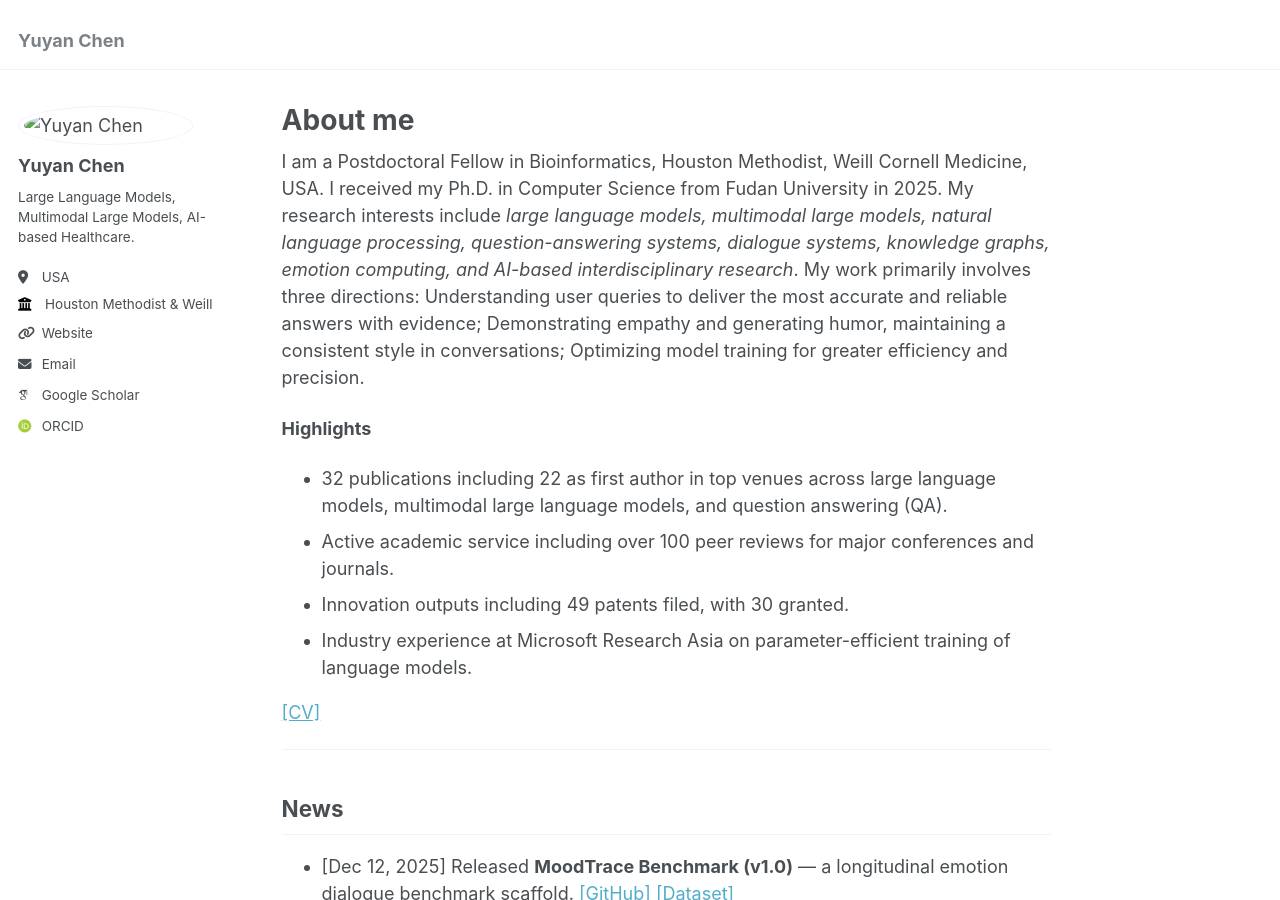
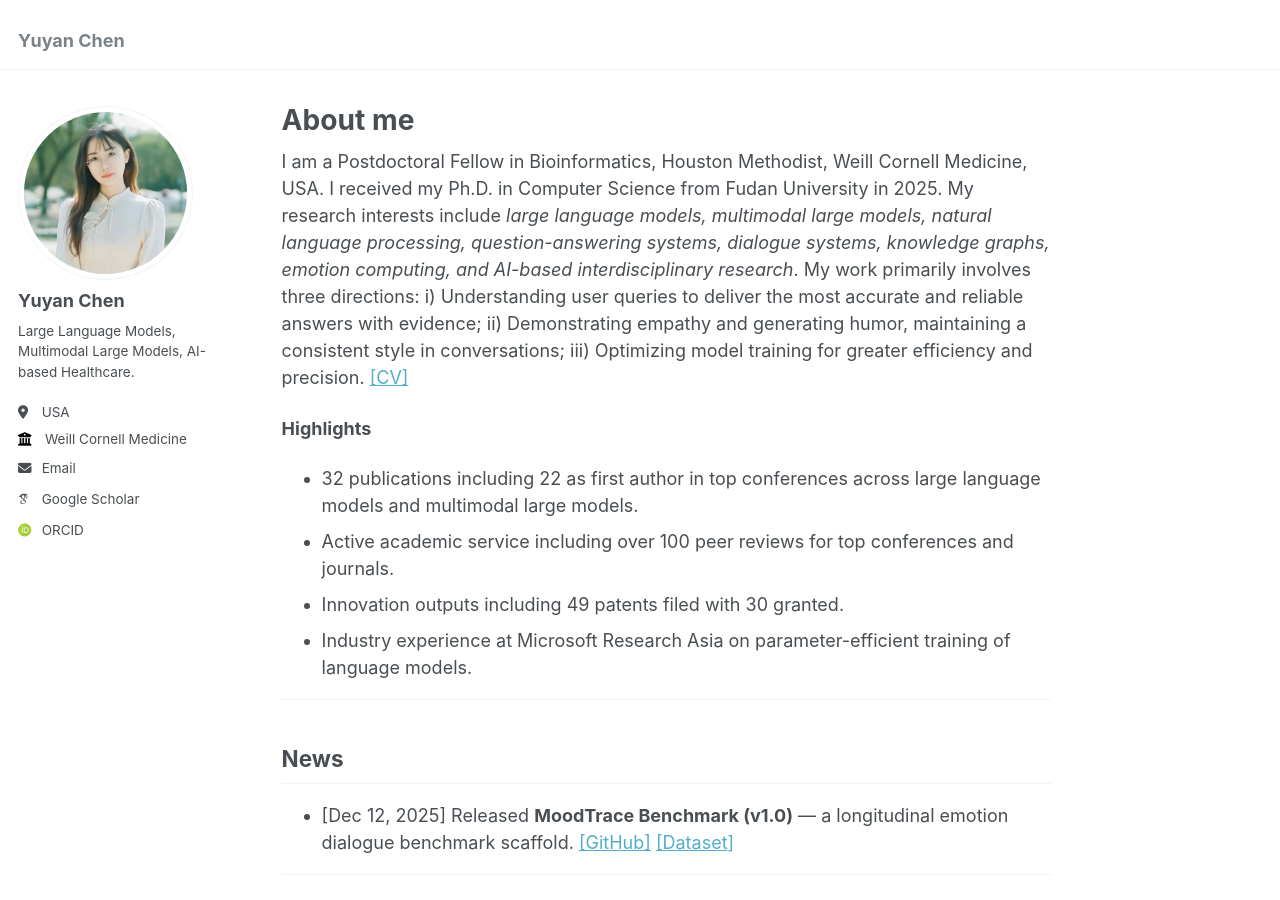
Before and after one commit to Yukyin/Yukyin.github.io, a Jekyll site: the page built from _pages/about.md, in a window 1280 px wide and 900 px high. Built offline with Jekyll 4.4.1, drawn with Linux system fonts in a browser that asks for light colours; some web fonts are replaced; some of the changed text lies outside the part shown.

Commit message:
Update homepage (about, publications, avatar, CV link)

```diff
--- a/_config.yml
+++ b/_config.yml
@@ -21,13 +21,13 @@ repository               : "Yukyin/Yukyin.github.io"
 #               Additional customization can be done by editing /_includes/author-profile.html
 author:
   # Biographic information
-  avatar           : "/images/cyy_new.jpg"
+  avatar           : "cyy_new.jpg"
   name             : "Yuyan Chen"
   pronouns         : # example: "she/her"
   bio              : "Large Language Models, Multimodal Large Models, AI-based Healthcare."
   location         : "USA"
-  employer         : "Houston Methodist & Weill Cornell Medicine"
-  uri              : "https://yukyin.github.io/"
+  employer         : "Weill Cornell Medicine"
+  # uri              : "https://yukyin.github.io/"
   email            : "yolandachen0313@gmail.com"
 
   # Academic websites
--- a/_pages/about.md
+++ b/_pages/about.md
@@ -8,15 +8,15 @@ redirect_from:
   - /about.html
 ---
 
-I am a Postdoctoral Fellow in Bioinformatics, Houston Methodist, Weill Cornell Medicine, USA. I received my Ph.D. in Computer Science from Fudan University in 2025. My research interests include <i>large language models, multimodal large models, natural language processing, question-answering systems, dialogue systems, knowledge graphs, emotion computing, and AI-based interdisciplinary research</i>. My work primarily involves three directions: Understanding user queries to deliver the most accurate and reliable answers with evidence; Demonstrating empathy and generating humor, maintaining a consistent style in conversations; Optimizing model training for greater efficiency and precision.
+I am a Postdoctoral Fellow in Bioinformatics, Houston Methodist, Weill Cornell Medicine, USA. I received my Ph.D. in Computer Science from Fudan University in 2025. My research interests include <i>large language models, multimodal large models, natural language processing, question-answering systems, dialogue systems, knowledge graphs, emotion computing, and AI-based interdisciplinary research</i>. My work primarily involves three directions: i) Understanding user queries to deliver the most accurate and reliable answers with evidence; ii) Demonstrating empathy and generating humor, maintaining a consistent style in conversations; iii) Optimizing model training for greater efficiency and precision. [[CV]](/files/YYC_new.pdf)
 
 **Highlights**
-- 32 publications including 22 as first author in top venues across large language models, multimodal large language models, and question answering (QA).
-- Active academic service including over 100 peer reviews for major conferences and journals.
-- Innovation outputs including 49 patents filed, with 30 granted.
+- 32 publications including 22 as first author in top conferences across large language models and multimodal large models.
+- Active academic service including over 100 peer reviews for top conferences and journals.
+- Innovation outputs including 49 patents filed with 30 granted.
 - Industry experience at Microsoft Research Asia on parameter-efficient training of language models.
 
-[[CV]](/files/YYC_new.pdf)
+
 
 ---
 
@@ -68,9 +68,8 @@ I am a Postdoctoral Fellow in Bioinformatics, Houston Methodist, Weill Cornell M
 
 
 
----
+<!-- ---
 
 
 ## Professional Services
-
-Reviewer or PC member for over 100 submissions in top-tier conferences: AAAI, ACL, EMNLP, NAACL, COLING, CVPR, ICCV, ICLR, ICML, KDD, SIGIR, WSDM, ACM Multimedia.
+Reviewer or PC member for over 100 submissions in top-tier conferences: AAAI, ACL, EMNLP, NAACL, COLING, CVPR, ICCV, ICLR, ICML, KDD, SIGIR, WSDM, ACM Multimedia. -->
```
